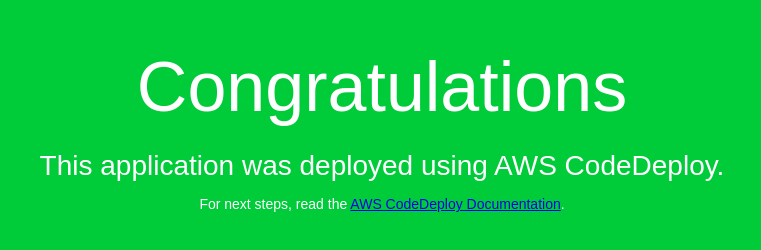
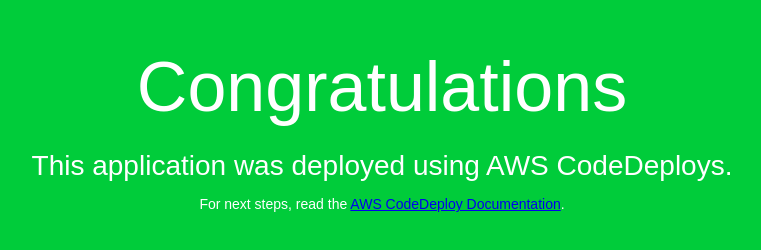
Before and after one commit to arunhunt/codedep, a plain HTML site: page index.html in a window 1280 px wide. Shown: the whole page, without its empty margins (258-1019 px from the left). Drawn offline with Linux system fonts and the light colour scheme.

Commit message:
Update index.html

```diff
--- a/index.html
+++ b/index.html
@@ -27,7 +27,7 @@
 <body>
   <div align="center">
     <h1>Congratulations</h1>
-    <h2>This application was deployed using AWS CodeDeploy.</h2>
+    <h2>This application was deployed using AWS CodeDeploys.</h2>
     <p>For next steps, read the <a href="http://aws.amazon.com/documentation/codedeploy">AWS CodeDeploy Documentation</a>.</p>
   </div>
 </body>
```
